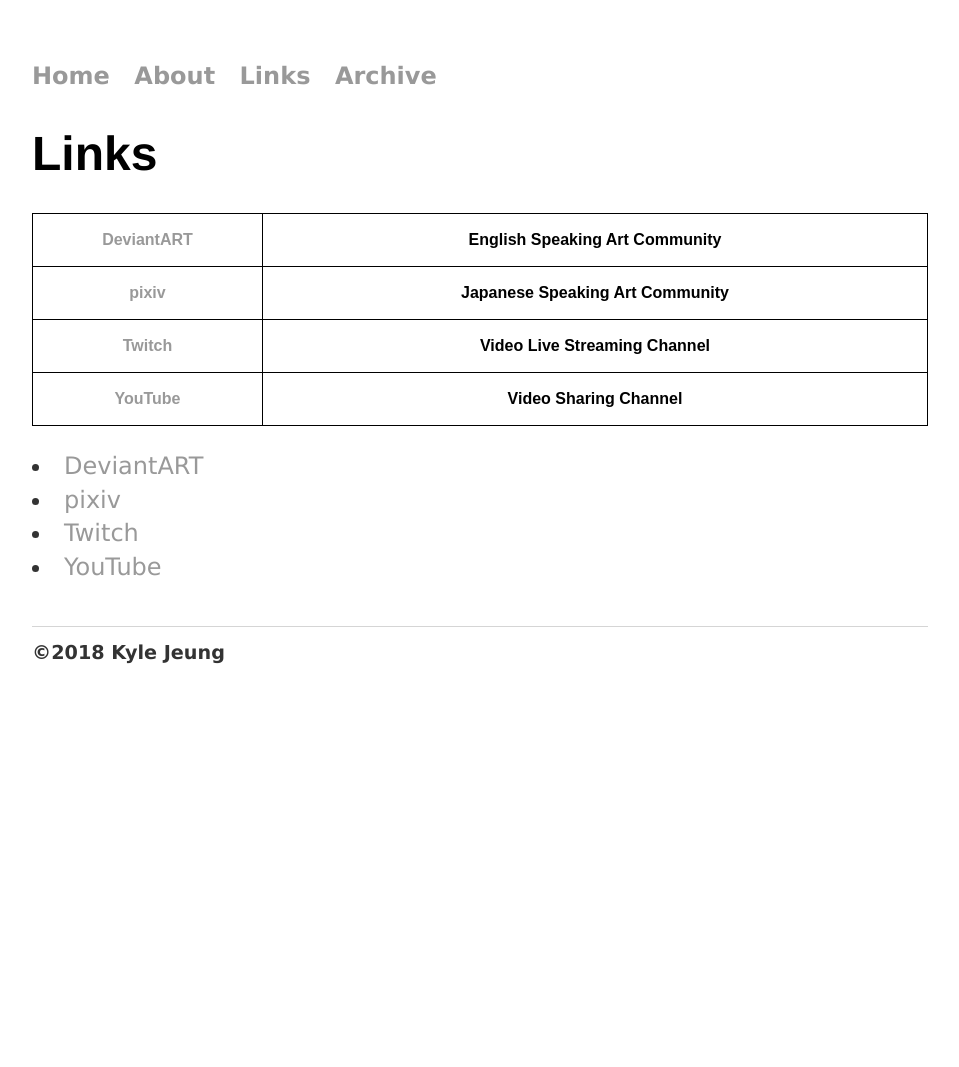
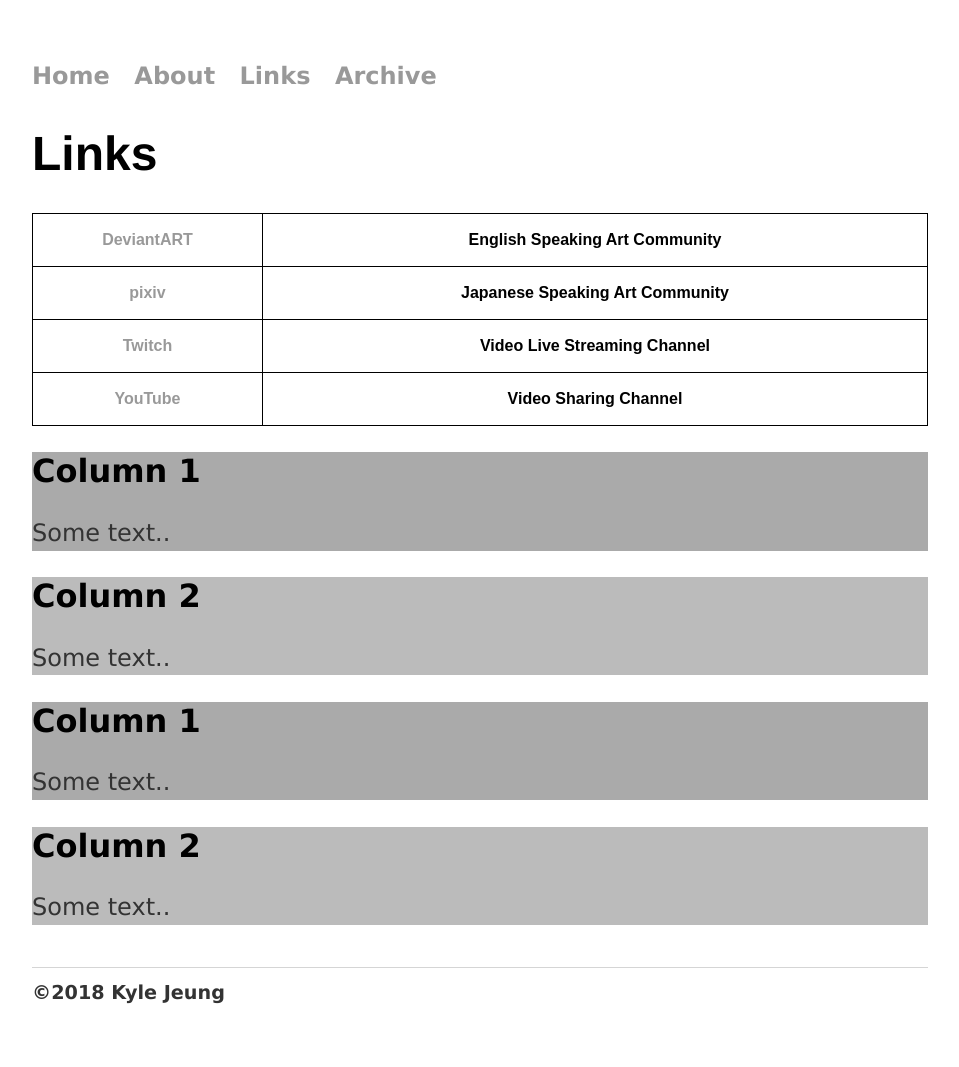
Before and after one commit to jeungkyle/portfolio, a Jekyll site: the page built from links/index.html, in a window 1280 px wide. Shown: the whole page, without its empty margins (160-1119 px from the left). Built offline with Jekyll 4.4.1, drawn with Linux system fonts in a browser that asks for light colours; before the commit the page ends 900 px from its top, so only the background shows below that.

Commit message:
Update index.html

```diff
--- a/links/index.html
+++ b/links/index.html
@@ -23,9 +23,23 @@
   </tr>
 </table>
 
-<p>
-  <li><a href="https://www.deviantart.com/antharyx">DeviantART</a></li>
-  <li><a href="https://www.pixiv.net/member.php?id=7659868">pixiv</a></li>
-  <li><a href="https://www.twitch.tv/lmk_antharyx">Twitch</a></li>
-  <li><a href="https://www.youtube.com/channel/UC4b2iQRiSYMzM-osJ48kjDA">YouTube</a></li>
-</p>
+<div class="row">
+  <div class="column" style="background-color:#aaa;">
+    <h2>Column 1</h2>
+    <p>Some text..</p>
+  </div>
+  <div class="column" style="background-color:#bbb;">
+    <h2>Column 2</h2>
+    <p>Some text..</p>
+  </div>
+</div>
+<div class="row">
+  <div class="column" style="background-color:#aaa;">
+    <h2>Column 1</h2>
+    <p>Some text..</p>
+  </div>
+  <div class="column" style="background-color:#bbb;">
+    <h2>Column 2</h2>
+    <p>Some text..</p>
+  </div>
+</div>
```
